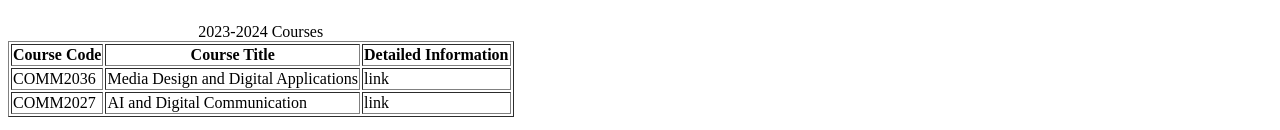
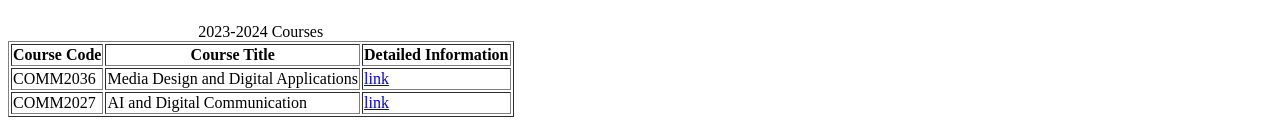
Before and after one commit to Lisa-PCTang/COMM2036HTML, a plain HTML site: page demo.html in a window 1280 px wide. Shown: the part 2105-2235 px from the top of the page. Drawn offline with Linux system fonts and the light colour scheme.

Commit message:
Update demo.html

```diff
--- a/demo.html
+++ b/demo.html
@@ -65,13 +65,13 @@
             <tr>
                 <td>COMM2036</td>
                 <td> Media Design and Digital Applications </td>
-                <td><a herf="https://handbook.ar.hkbu.edu.hk/2023-2024/course/COMM2036">link</a></td>
+                <td><a href="https://handbook.ar.hkbu.edu.hk/2023-2024/course/COMM2036">link</a></td>
             </tr>
 
             <tr>
                 <td>COMM2027</td>
                 <td> AI and Digital Communication </td>
-                <td><a herf="https://handbook.ar.hkbu.edu.hk/2023-2024/course/COMM2027">link</a></td>
+                <td><a href="https://handbook.ar.hkbu.edu.hk/2023-2024/course/COMM2027">link</a></td>
             </tr>
 
         </table>
```
